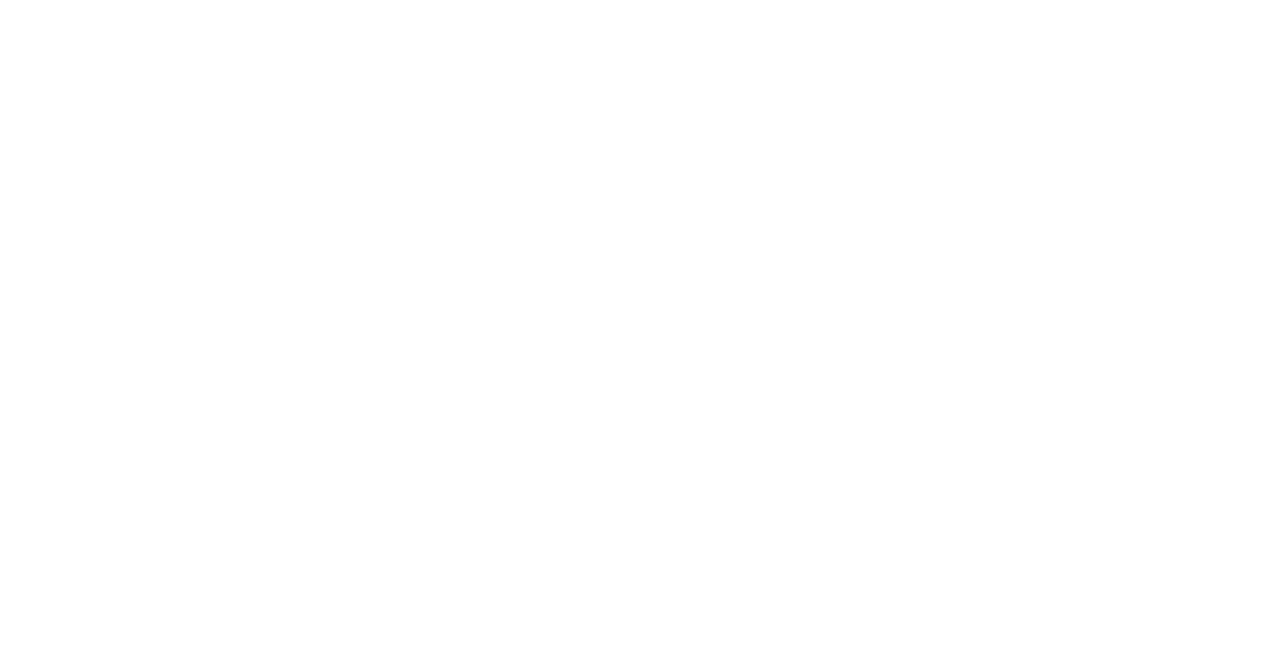
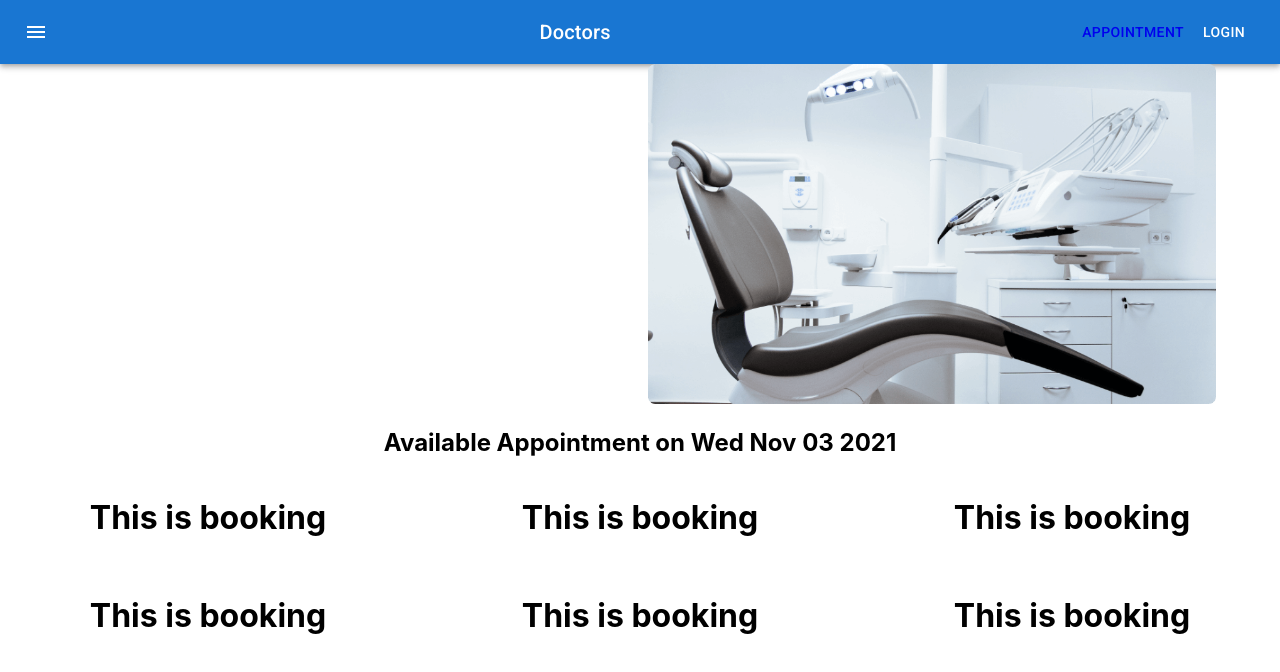
Before and after one commit to Rasalahmad/doctors-portal-client-site, a React (Create React App) app: page /appointment in a window 1280 px wide. Shown: the top 672 px of the page. Built offline with nearby package versions, Linux system fonts and the light colour scheme.

Commit message:
add appoinment

```diff
--- a/package.json
+++ b/package.json
@@ -6,10 +6,12 @@
     "@emotion/react": "^11.5.0",
     "@emotion/styled": "^11.3.0",
     "@mui/icons-material": "^5.0.5",
+    "@mui/lab": "^5.0.0-alpha.53",
     "@mui/material": "^5.0.6",
     "@testing-library/jest-dom": "^5.15.0",
     "@testing-library/react": "^11.2.7",
     "@testing-library/user-event": "^12.8.3",
+    "date-fns": "^2.25.0",
     "react": "^17.0.2",
     "react-dom": "^17.0.2",
     "react-router-dom": "^5.3.0",
--- a/src/App.js
+++ b/src/App.js
@@ -6,6 +6,7 @@
   Link
 } from "react-router-dom";
 import Home from './Pages/Home/Home/Home';
+import Appointment from './Pages/Appointment/Appointment/Appointment';
 
 function App() {
   return (
@@ -13,10 +14,13 @@
       <Router>
         <Switch>
           <Route exact path = '/'>
-            <Home></Home>
+            <Home/>
           </Route>
           <Route path = '/home'>
-            <Home></Home>
+            <Home/>
+          </Route>
+          <Route path = '/appointment'>
+            <Appointment></Appointment>
           </Route>
         </Switch>
       </Router>
--- /dev/null
+++ b/src/Pages/Appointment/Appointment/Appointment.js
@@ -0,0 +1,18 @@
+import React from 'react';
+import Navigation from '../../Shared/Navigation/Navigation';
+import AppointmentHeader from '../AppointmentHeader/AppointmentHeader';
+import AvailableAppointment from '../AvailableAppointment/AvailableAppointment';
+
+
+const Appointment = () => {
+    const [date, setDate] = React.useState(new Date());
+    return (
+        <div>
+            <Navigation></Navigation>
+            <AppointmentHeader date={date} setDate={setDate}></AppointmentHeader>
+            <AvailableAppointment date={date}></AvailableAppointment>
+        </div>
+    );
+};
+
+export default Appointment;
--- /dev/null
+++ b/src/Pages/Appointment/AppointmentHeader/AppointmentHeader.js
@@ -0,0 +1,22 @@
+import React from 'react';
+import { Container, Grid } from '@mui/material';
+import chair from '../../../images/chair.png'
+import Calender from '../../Shared/Calender/Calender';
+
+
+const AppointmentHeader = ({date, setDate}) => {
+    return (
+        <Container>
+            <Grid container spacing={2}>
+                <Grid item sx={12} md={6}>
+                    <Calender date={date} setDate={setDate}></Calender>
+                </Grid>
+                <Grid item sx={12} md={6}>
+                    <img src={chair} style={{ width: '100%'}} alt="" />
+                </Grid>
+            </Grid>
+        </Container>
+    );
+};
+
+export default AppointmentHeader;
--- /dev/null
+++ b/src/Pages/Appointment/AvailableAppointment/AvailableAppointment.js
@@ -0,0 +1,62 @@
+import { Grid } from '@mui/material';
+import React from 'react';
+import Booking from '../Booking/Booking';
+
+
+const bookings = [
+    {
+        id: 1,
+        name: 'Teeth Orthodonics',
+        time: '08.00 AM - 09.00 AM',
+        space: 10,
+    },
+    {
+        id: 2,
+        name: 'Cosmetic Dentistry',
+        time: '09.00 AM - 10.00 AM',
+        space: 8,
+    },
+    {
+        id: 3,
+        name: 'Teeth Cleaning',
+        time: '10.00 AM - 11.00 AM',
+        space: 9,
+    },
+    {
+        id: 4,
+        name: 'Cavity Protection',
+        time: '11.00 AM - 12.00 PM',
+        space: 5,
+    },
+    {
+        id: 5,
+        name: 'Pediatric Dental',
+        time: '06.00 PM - 07.00 PM',
+        space: 10,
+    },
+    {
+        id: 6,
+        name: 'Oral Surgery',
+        time: '07.00 PM - 08.00 PM',
+        space: 10,
+    },
+]
+
+
+const AvailableAppointment = ({date}) => {
+    return (
+        <div>
+            <h2>Available Appointment on {date.toDateString()}</h2>
+            <Grid container spacing={2}>
+                {
+                    bookings.map(booking => <Booking
+                    key={booking.id}
+                    booking={booking}
+                    ></Booking>)
+                }
+            </Grid>
+        </div>
+    );
+};
+
+export default AvailableAppointment;
--- /dev/null
+++ b/src/Pages/Appointment/Booking/Booking.js
@@ -0,0 +1,13 @@
+import React from 'react';
+import { Grid } from '@mui/material';
+
+const Booking = ({booking}) => {
+    const {name, time, space} = booking;
+    return (
+        <Grid item xs={12} md={4}>
+            <h1>This is booking</h1>
+        </Grid>
+    );
+};
+
+export default Booking;
--- a/src/Pages/Home/AppointmentBanner/AppointmentBanner.js
+++ b/src/Pages/Home/AppointmentBanner/AppointmentBanner.js
@@ -29,7 +29,7 @@
                             Appointment
                         </Typography>
                         <Typography variant="h4" style={{ color: 'white' }} component="div">
-                            Make an Appointment Today
+                            Make an Appointment <br /> Today
                         </Typography>
                         <Typography variant="p" sx={{ my: 5 }} style={{ color: 'white', fontWeight: 300 }} component="div">
                             Lorem ipsum, dolor sit amet consectetur adipisicing elit. Alias totam quam facilis. Quasi vitae voluptas pariatur iure perspiciatis ea enim!
--- /dev/null
+++ b/src/Pages/Shared/Calender/Calender.js
@@ -0,0 +1,23 @@
+import React from 'react';
+import isWeekend from 'date-fns/isWeekend';
+import TextField from '@mui/material/TextField';
+import AdapterDateFns from '@mui/lab/AdapterDateFns';
+import LocalizationProvider from '@mui/lab/LocalizationProvider';
+import StaticDatePicker from '@mui/lab/StaticDatePicker';
+
+const Calender = ({date, setDate}) => {
+    return (
+        <LocalizationProvider dateAdapter={AdapterDateFns}>
+            <StaticDatePicker
+                displayStaticWrapperAs="desktop"
+                value={date}
+                onChange={(newValue) => {
+                    setDate(newValue);
+                }}
+                renderInput={(params) => <TextField {...params} />}
+            />
+        </LocalizationProvider>
+    );
+};
+
+export default Calender;
--- a/src/Pages/Shared/Navigation/Navigation.js
+++ b/src/Pages/Shared/Navigation/Navigation.js
@@ -6,6 +6,7 @@
 import Button from '@mui/material/Button';
 import IconButton from '@mui/material/IconButton';
 import MenuIcon from '@mui/icons-material/Menu';
+import { Link } from 'react-router-dom';
 
 const Navigation = () => {
   return (
@@ -24,7 +25,14 @@
           <Typography variant="h6" component="div" sx={{ flexGrow: 1 }}>
             Doctors
           </Typography>
+          <Typography>
+            <Link to='/appointment'>
+              <Button color="inherit">Appointment</Button>
+            </Link>
+          </Typography>
+          <Typography>
             <Button color="inherit">Login</Button>
+          </Typography>
         </Toolbar>
       </AppBar>
     </Box>
```
Also changed, not shown: 1 other file (tests, documents, lock files or other folders). Lines whose indentation alone changed are shown as unchanged.
